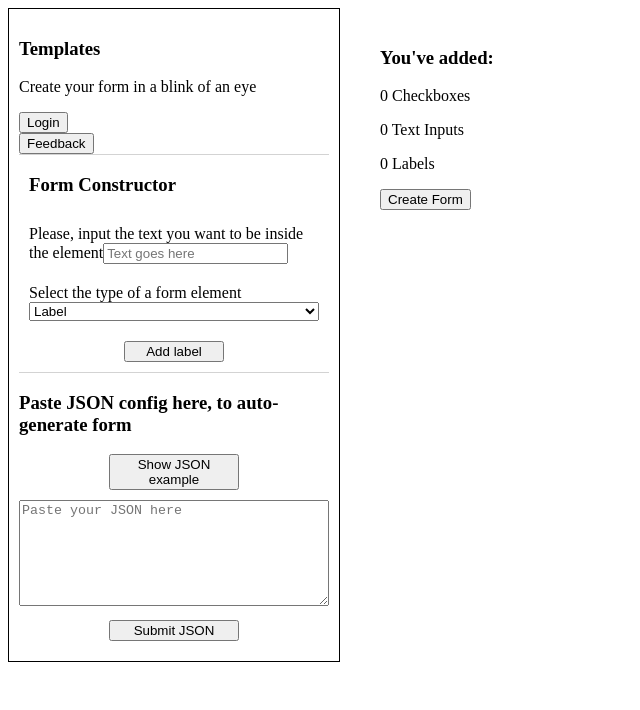
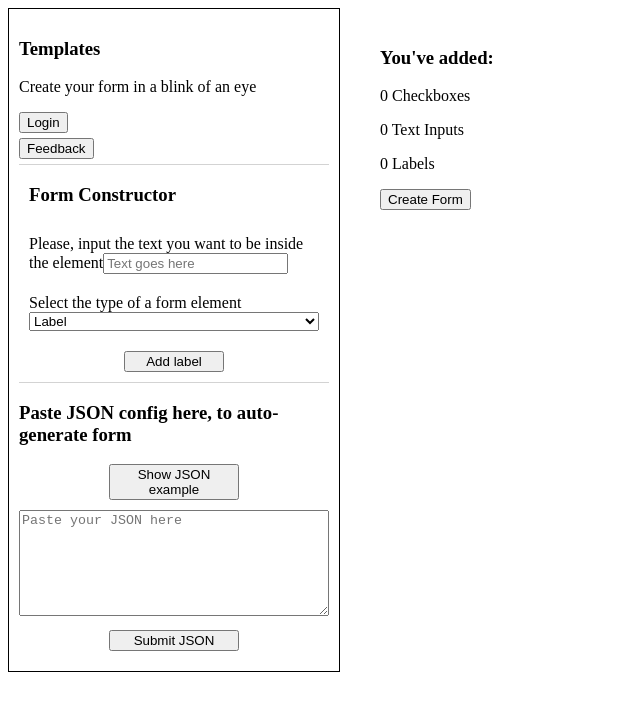
Before and after one commit to tony-blackie/form-constructor, a React app: page / in a window 1280 px wide. Shown: the top 710 px of the page, without its empty margins (0-640 px from the left). Built offline with nearby package versions, Linux system fonts and the light colour scheme.

Commit message:
Add separate template CSS file

```diff
--- a/src/sass/index.scss
+++ b/src/sass/index.scss
@@ -3,3 +3,4 @@
 @import 'form';
 @import 'constructor';
 @import 'config';
+@import 'template';
--- /dev/null
+++ b/src/sass/template.scss
@@ -0,0 +1,5 @@
+.template {
+  &__item {
+    margin: 5px 0 5px 0;
+  }
+}
```
